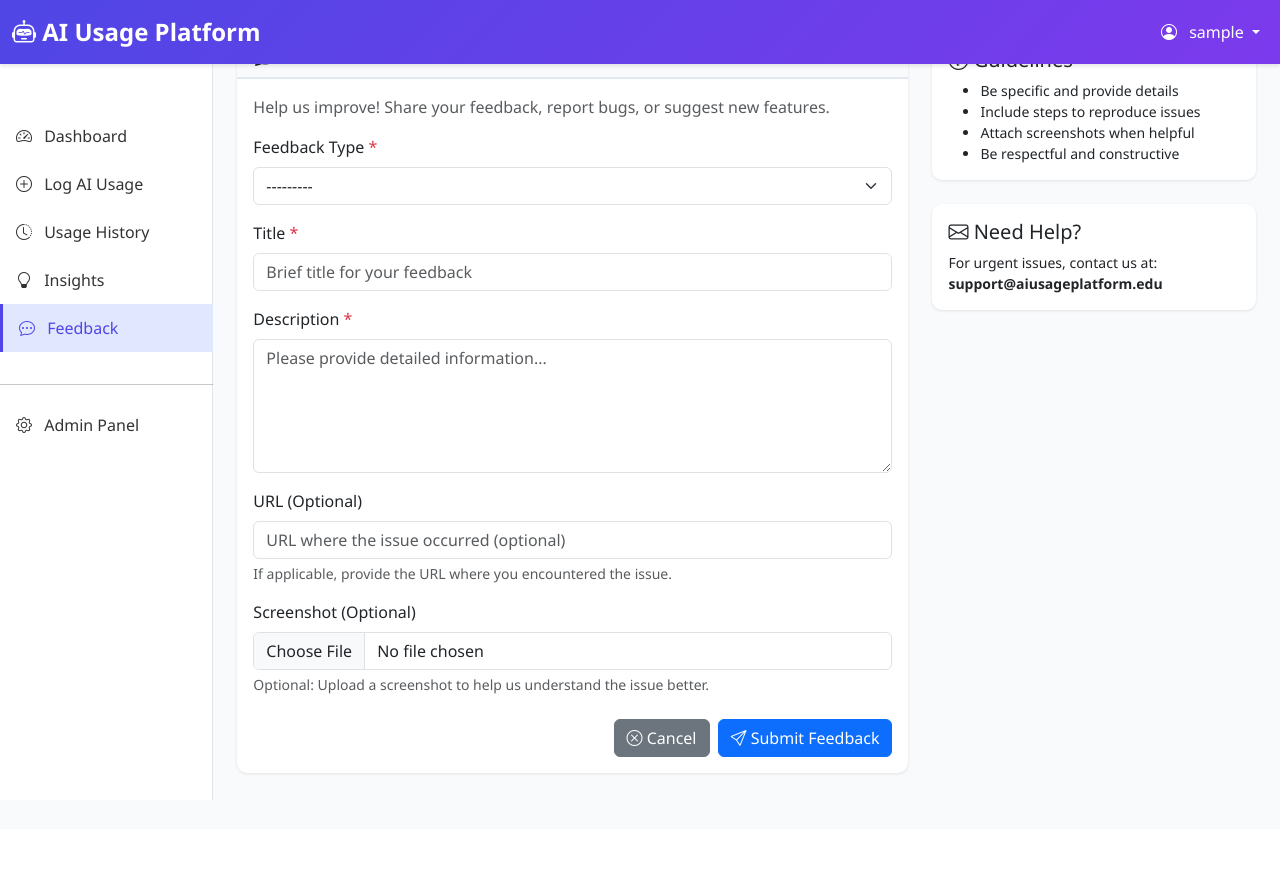
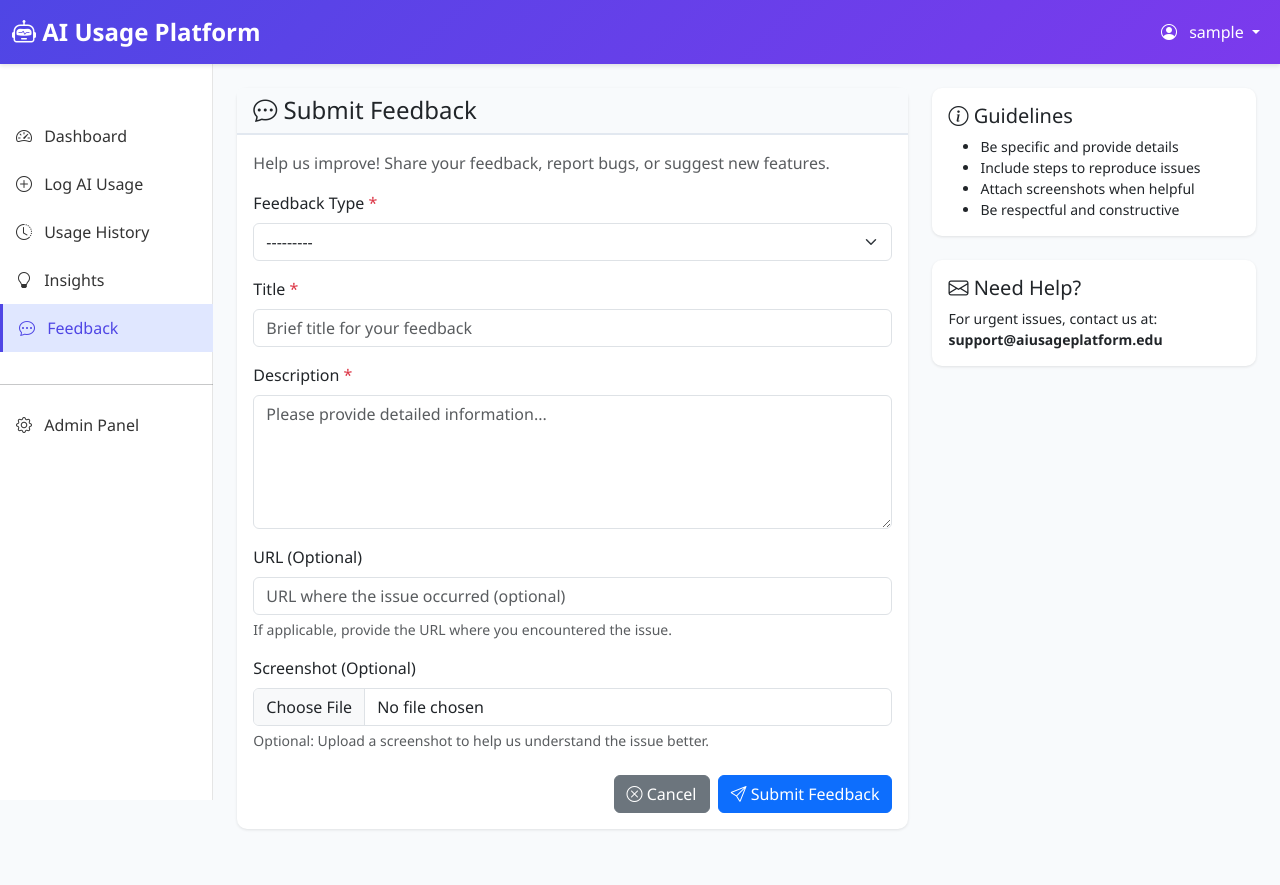
Before and after one commit to Rockne/Vibes, a Django app: page /feedback/ in a window 1280 px wide. Before the commit the page ends 800 px from the top, so only its background shows below. Run offline with Django 4.2, Linux system fonts and the light colour scheme; the visitor is signed in with stand-in values (Sample User, id 1); some libraries are stand-ins or nearby versions.

Commit message:
Fix header

```diff
--- a/dashboard/templates/dashboard/base.html
+++ b/dashboard/templates/dashboard/base.html
@@ -28,6 +28,7 @@
         body {
             font-family: 'Segoe UI', Tahoma, Geneva, Verdana, sans-serif;
             background-color: #f8fafc;
+            padding-top: 56px; /* Account for fixed navbar height */
         }
 
         .navbar {
```
